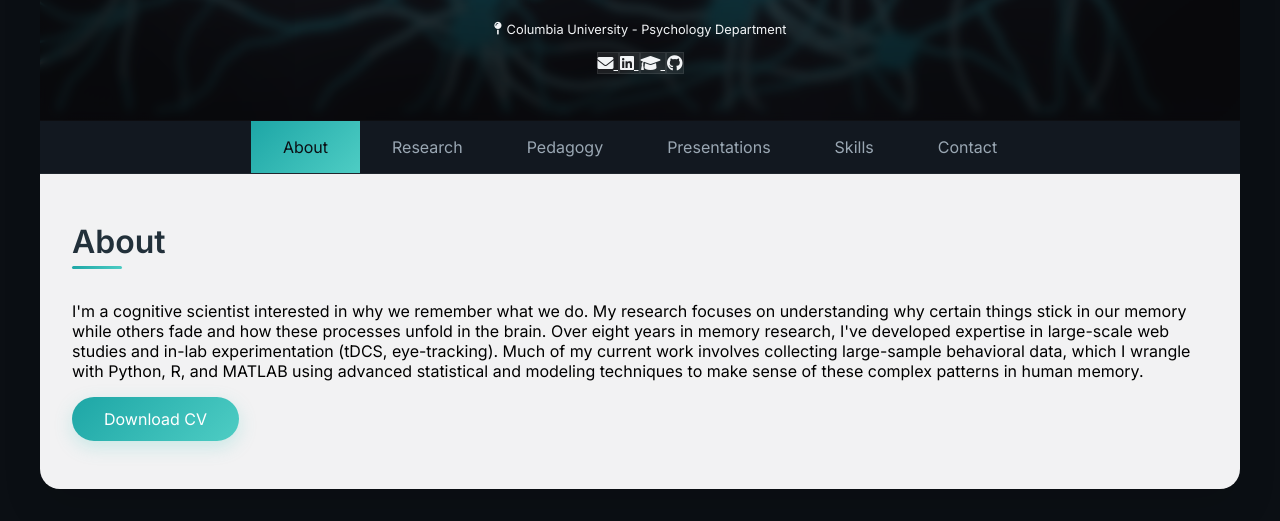
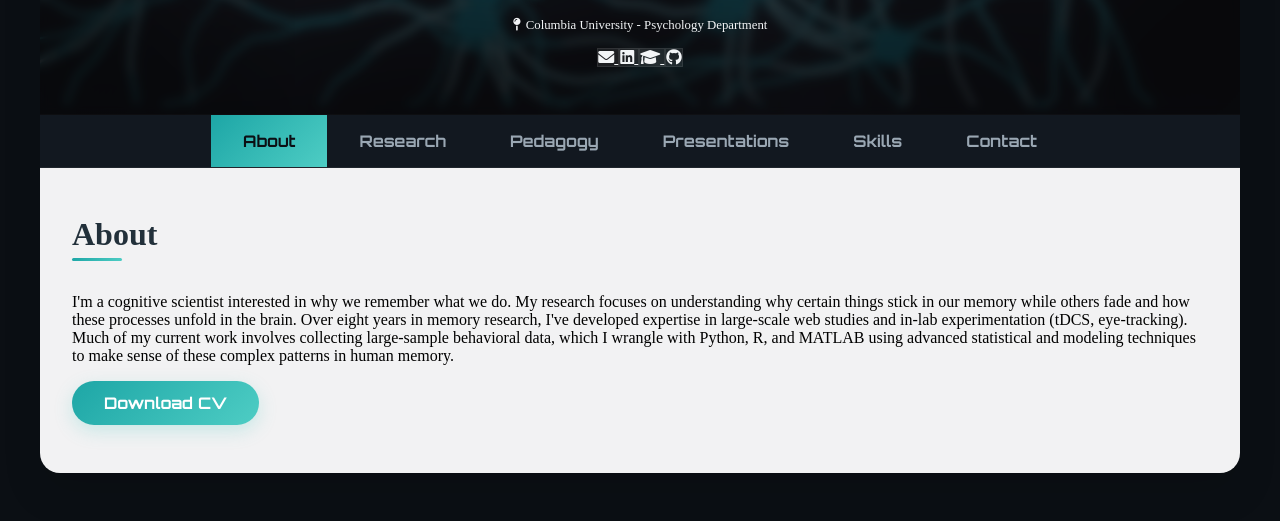
Before and after one commit to cheyennewh/academic_page, a plain HTML site: page index.html in a window 1280 px wide. Shown: the part 355-876 px from the top of the page. Drawn offline with Linux system fonts and the light colour scheme.

Commit message:
Update index.html

```diff
--- a/index.html
+++ b/index.html
@@ -10,11 +10,11 @@
 
 <style>
   *{margin:0;padding:0;box-sizing:border-box}
-  .name {
+  .name, .nav a, .btn {
     font-family: 'Orbitron', sans-serif;
     font-weight: 700;
   }
-  body, .nav a, .content, .btn {
+  body, .content, {
     font-family: 'Inter', sans-serif;
   }
   .header{
```
